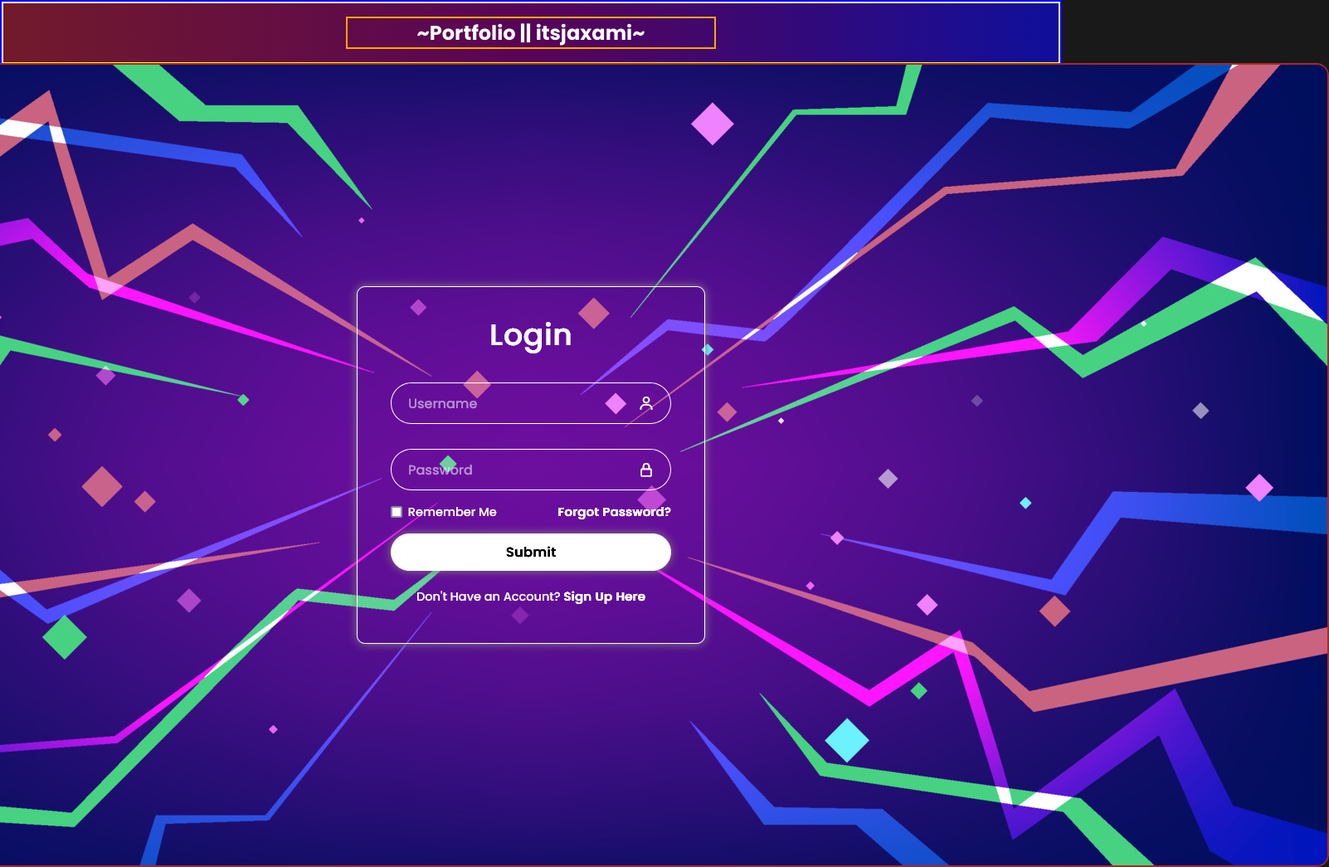
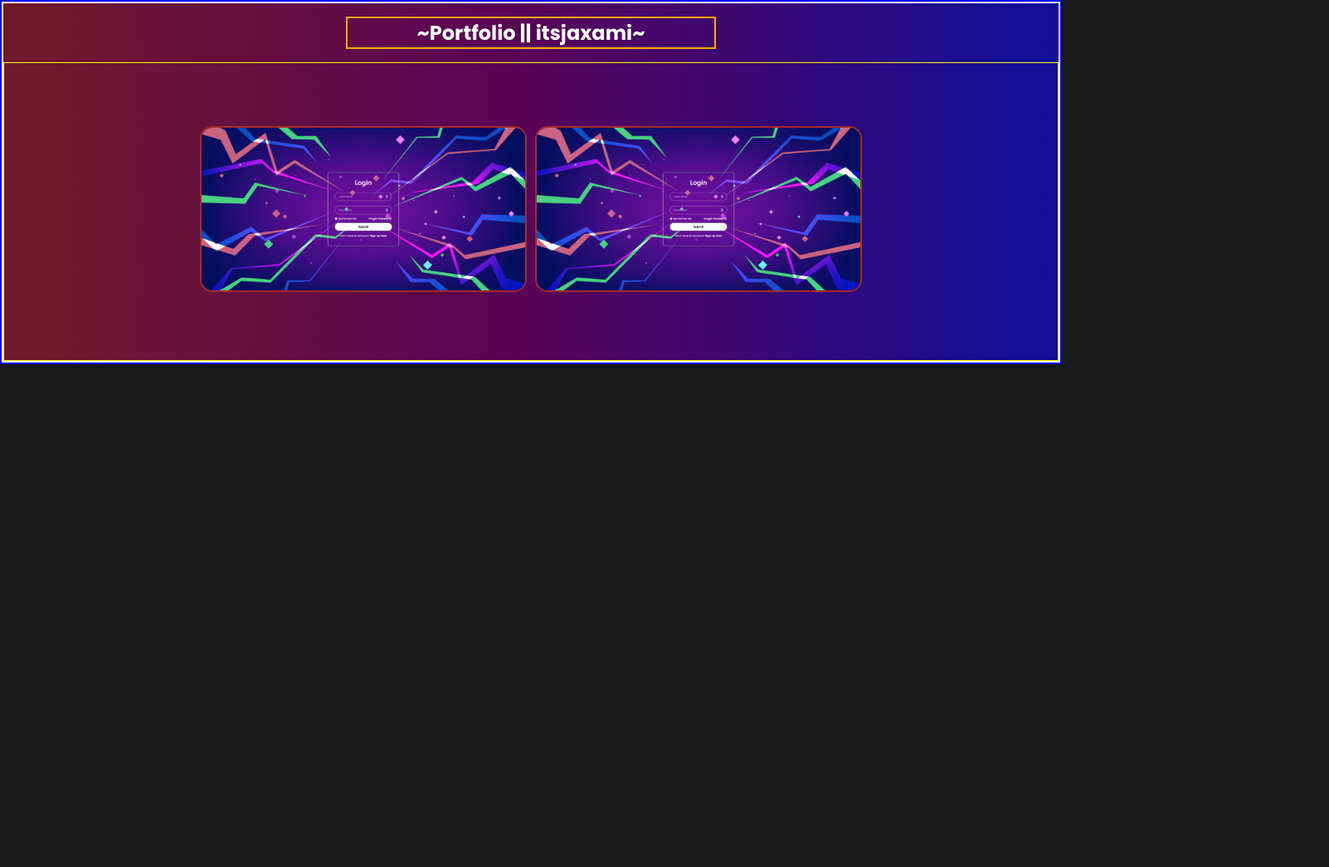
Before and after one commit to itsjaxami/Portfolio, a plain HTML site: page index.html in a window 1280 px wide. Shown: the top 1045 px of the page at 83% size, 1602 px wide, since content can reach past the window. After the commit the page ends 800 px from the top, so only its background shows below. Drawn offline with Linux system fonts and the light colour scheme.

Commit message:
Fixed a lot

```diff
--- a/style.css
+++ b/style.css
@@ -36,24 +36,16 @@ body {
 .projects {
     height: 45vh;
     width: auto;
+    border: 1px solid yellow;
     display: flex;
+    gap: 10px;
     justify-content: center;
     align-items: center;
-    flex-wrap: wrap;
-    gap: 15px;
-    border: 1px solid yellow;
-    min-width: 0px;
 }
 
 .projects a img {
+    height: 200px;
+    flex-basis: auto;
     border-radius: 15px;
     border: 2px solid brown;
 }
-
-.project1 {
-    flex: 0 1 45%;
-}
-
-.project2 {
-    flex: 0 1 45%;
-}
```
